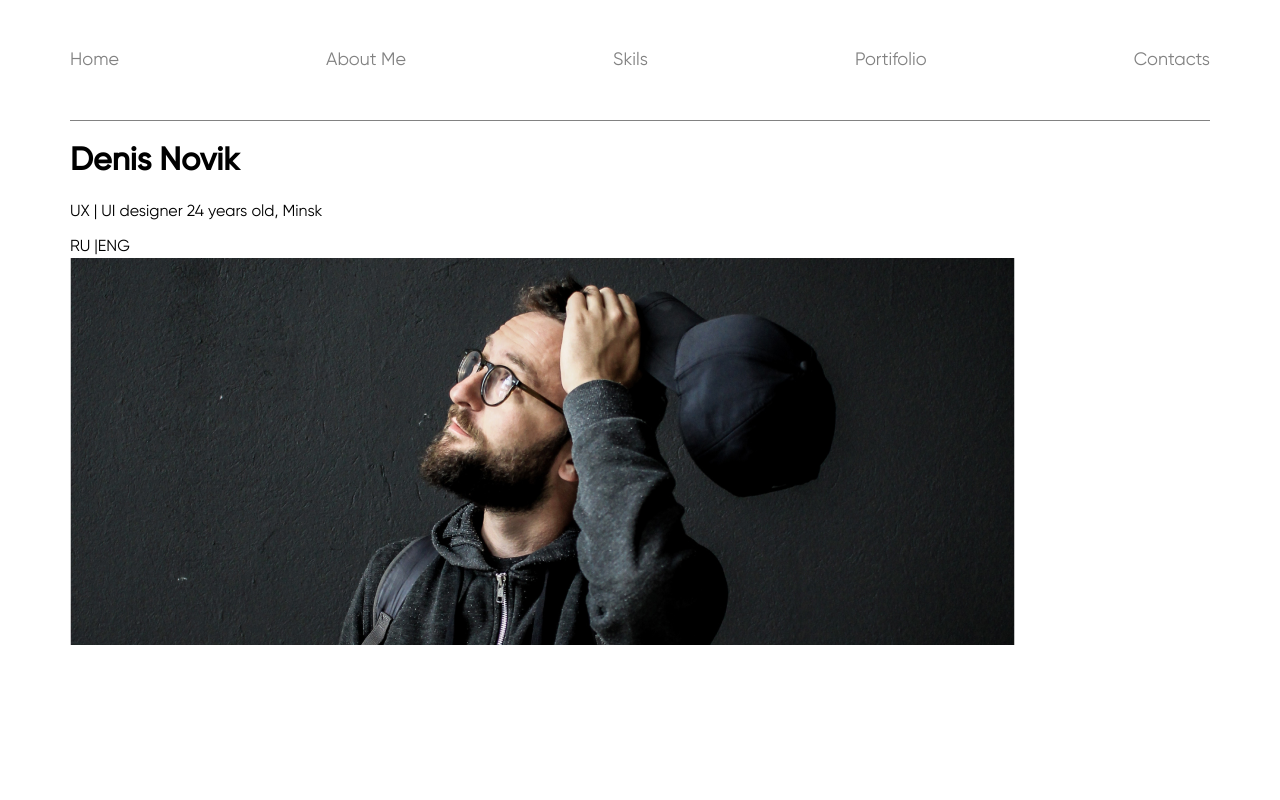
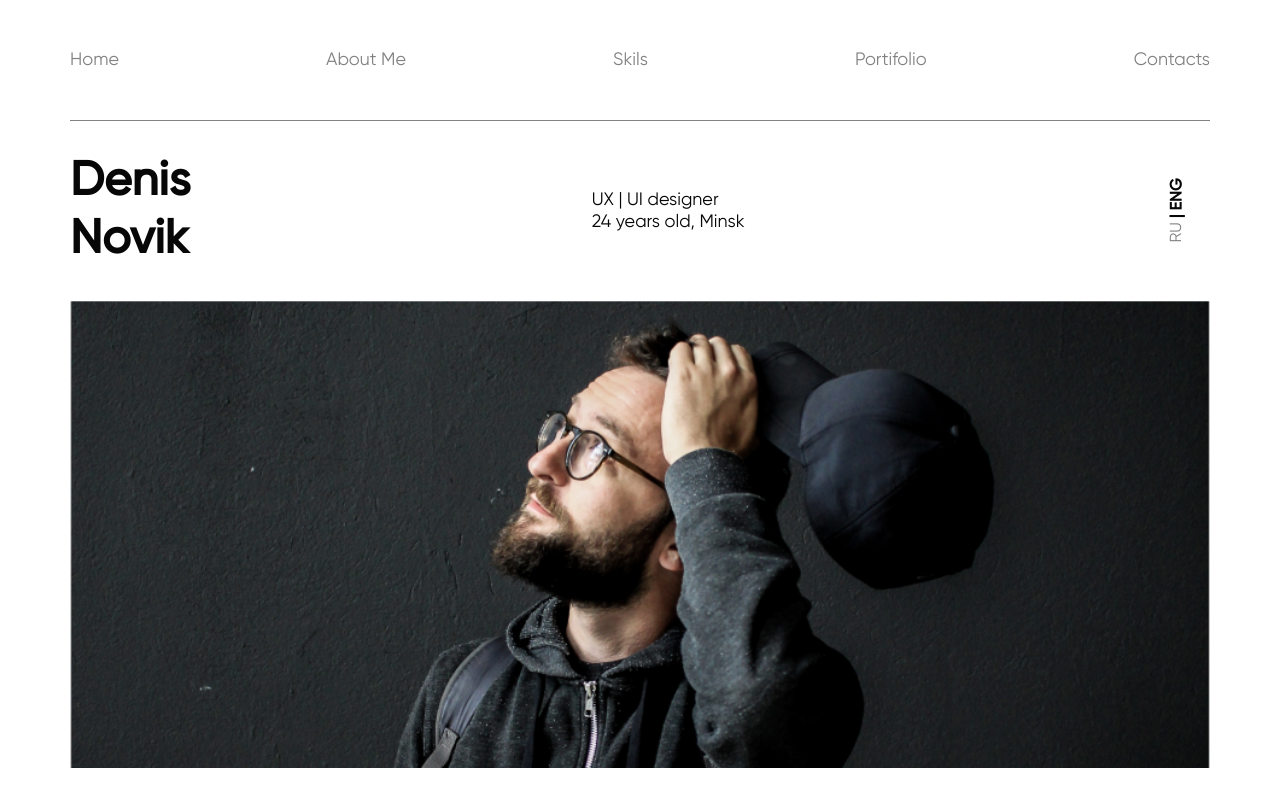
Before and after one commit to Shokhabbos/portfolio, a plain HTML site: page index.html in a window 1280 px wide. Drawn offline with Linux system fonts and the light colour scheme.

Commit message:
completed:hero section

```diff
--- a/assets/styles/_header.scss
+++ b/assets/styles/_header.scss
@@ -23,4 +23,33 @@
       font-weight: 600;
     }
   }
+
+  .hero {
+    @include dFlex;
+    &__title {
+      color: var(--Black, #070707);
+      font-size: 47.339px;
+      font-weight: 800;
+      line-height: normal;
+    }
+    &__profession {
+      color: var(--Black, #070707);
+      font-size: 18px;
+      font-weight: 400;
+      line-height: normal;
+    }
+    &__lang {
+      color: #828282;
+      font-size: 16px;
+      font-weight: 400;
+      line-height: normal;
+      transform: rotate(270deg);
+      strong {
+        color: #070707;
+      }
+    }
+    &__img {
+      width: 100%;
+    }
+  }
 }
--- a/index.html
+++ b/index.html
@@ -21,12 +21,23 @@
           </nav>
         </div>
         <div class="header__bottom">
-          <div class="header__bottom-top">
-            <h1 class="header__title">Denis Novik</h1>
-            <p>UX | UI designer 24 years old, Minsk</p>
-            <span>RU |<span>ENG</span></span>
+          <div class="header__bottom-top hero">
+            <h1 class="hero__title">
+              Denis <br />
+              Novik
+            </h1>
+            <p class="hero__profession">
+              UX | UI designer <br />
+              24 years old, Minsk
+            </p>
+            <span class="hero__lang">RU <strong>| ENG</strong></span>
           </div>
-          <img src="./assets/images/banner.png" alt="Banner" />
+          <img
+            src="./assets/images/banner.png"
+            alt="Banner"
+            width="927"
+            class="hero__img"
+          />
         </div>
       </header>
     </div>
```
Also changed, not shown: assets/styles/style.css, 1 other file.
